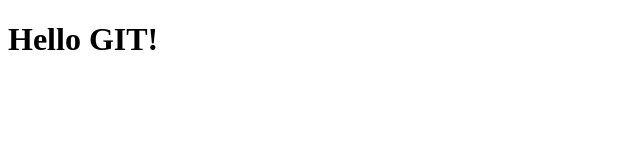
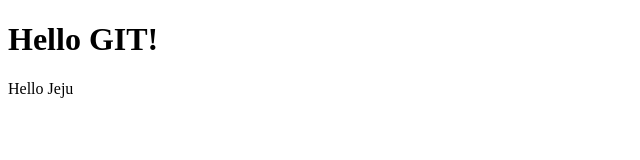
Before and after one commit to DIO-MC/hellogit20190122, a plain HTML site: page index.html in a window 1280 px wide. Shown: the full height of the page, 0-640 px from the left. Drawn offline with Linux system fonts and the light colour scheme.

Commit message:
Hello Jeju

```diff
--- a/index.html
+++ b/index.html
@@ -8,5 +8,6 @@
 </head>
 <body>
 	<h1>Hello GIT!</h1>
+	<p>Hello Jeju</p>
 </body>
 </html>
```
